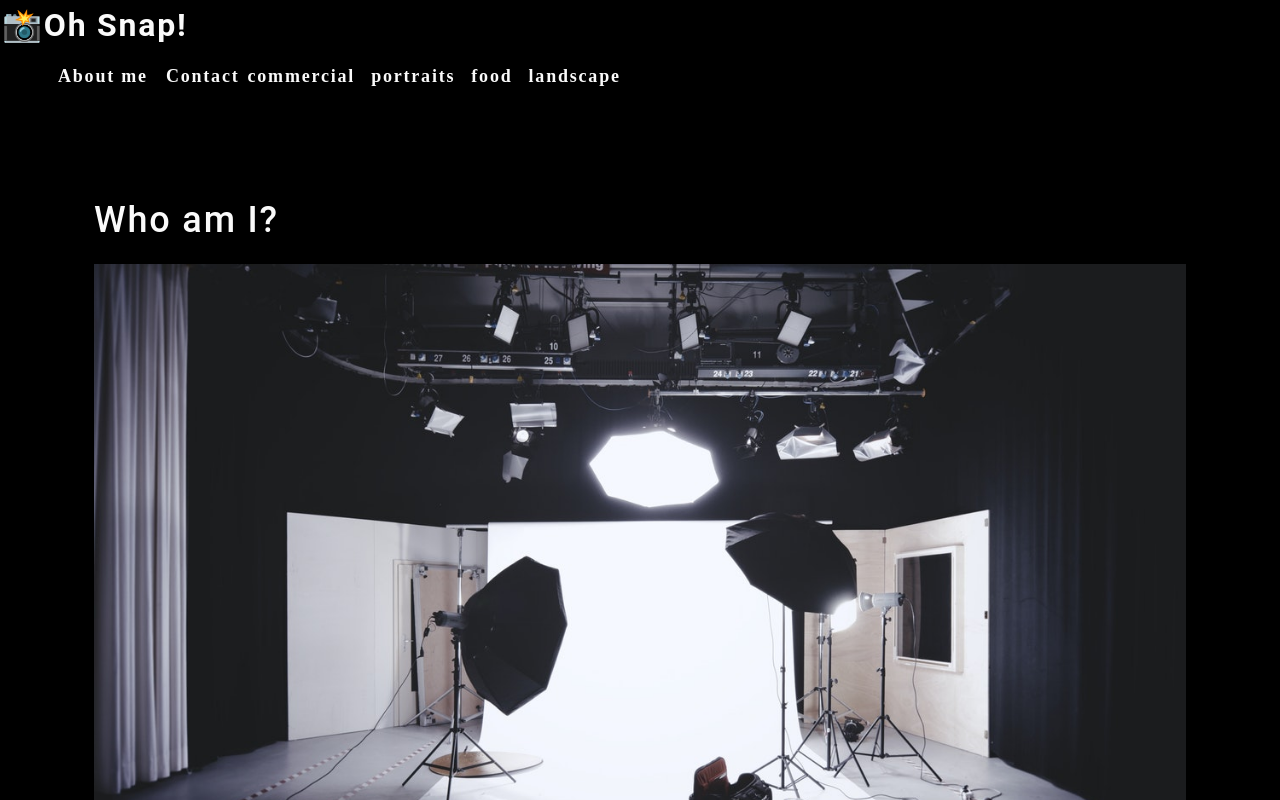
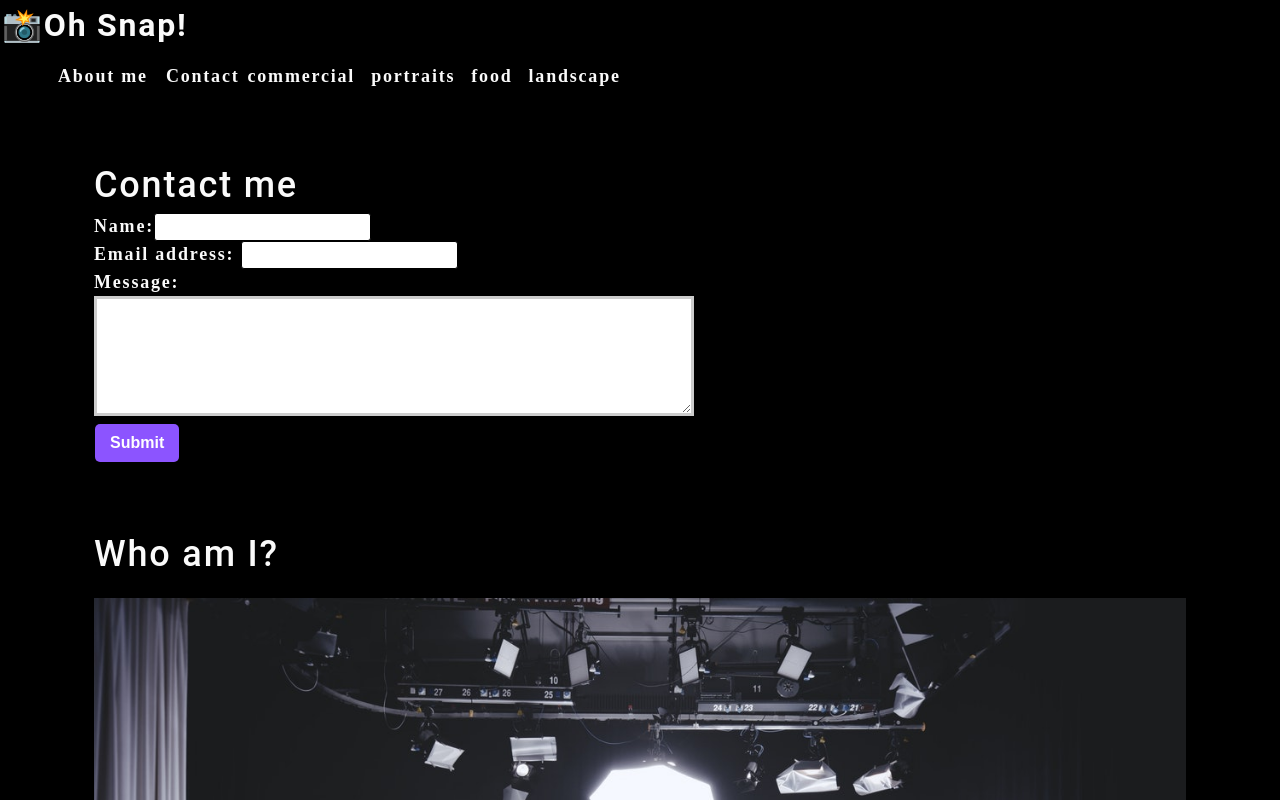
Before and after one commit to SteveHoltRules/mod-20-photo-port, a React (Create React App) app: page / in a window 1280 px wide. Shown: the top 800 px of the page. Built offline with nearby package versions, Linux system fonts and the light colour scheme.

Commit message:
feature/contact

```diff
--- a/src/App.js
+++ b/src/App.js
@@ -1,6 +1,7 @@
 import React from "react";
 import About from "./components/About";
 import Nav from "./components/Nav";
+import ContactForm from "./components/Contact";
 
 import "./App.css";
 
@@ -9,6 +10,8 @@ function App() {
     <div>
       <Nav></Nav>
       <main>
+        <ContactForm></ContactForm>
+        {/* <Gallery currentCategory={currentCategory}></Gallery> */}
         <About></About>
       </main>
     </div>
--- /dev/null
+++ b/src/components/Contact/index.js
@@ -0,0 +1,46 @@
+import React, { useState } from 'react';
+
+
+function ContactForm() {
+  //JSX
+  const [formState, setFormState] = useState({
+    name: "",
+    email: "",
+    message: "",
+  });
+  const { name, email, message } = formState;
+
+  function handleChange(e) {
+    setFormState({...formState, [e.target.name]: e.target.value })
+  }
+
+  console.log(formState);
+
+  function handleSubmit(e) {
+    e.preventDefault();
+    console.log(formState);
+  }
+
+  return(
+    <section>
+      <h1>Contact me</h1>
+        <form id="contact-form" onSubmit={handleSubmit}>
+        <div>
+          <label htmlFor="name">Name:</label>
+          <input type="text" defaultValue={name} onChange={handleChange} name="name" />
+        </div>
+        <div>
+          <label htmlFor="email">Email address: </label>
+          <input type="email" defaultValue={email} onChange={handleChange} email="email"/>
+        </div>
+        <div>
+          <label htmlFor="message">Message:</label>
+          <textarea name="message" defaultValue={message} onChange={handleChange} rows="5"/>
+        </div>
+        <button type="submit">Submit</button>
+        </form>
+    </section>
+  );
+}
+
+export default ContactForm;
--- a/src/components/Nav/index.js
+++ b/src/components/Nav/index.js
@@ -19,7 +19,7 @@ function Nav() {
   return (
     <header>
       <h2>
-        <a href="/">
+        <a data-testid="link" href="/">
           <span role="img" aria-label="camera">
             📸
           </span>
@@ -29,7 +29,7 @@ function Nav() {
       <nav>
         <ul className="flex-row">
           <li className="mx-2">
-            <a href="#about">
+            <a data-testid="about" href="#about">
               About me
             </a>
           </li>
```
Also changed, not shown: 2 other files (tests, documents, lock files or other folders).
